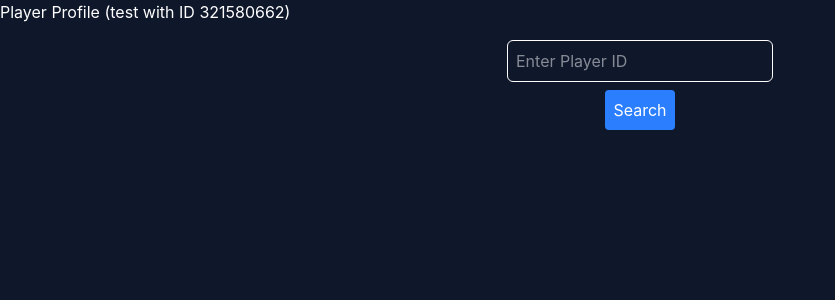
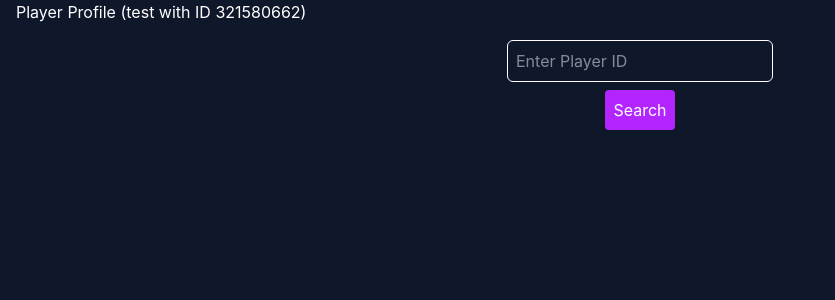
Before and after one commit to ergosumcogito/dota-stats, a React (Vite) app in the folder packages/frontend/: page /player-search in a window 1280 px wide. Shown: the top 300 px of the page, without its empty margins (0-835 px from the left). Built offline with nearby package versions, Linux system fonts and the light colour scheme.

Commit message:
Remove roundness and old colors

```diff
--- a/packages/frontend/src/components/PlayerProfileHeader.jsx
+++ b/packages/frontend/src/components/PlayerProfileHeader.jsx
@@ -1,4 +1,5 @@
 import React from 'react';
+import steamIcon from 'assets/steam.svg'
 
 const PlayerProfileHeader = ({ profileHeaderData }) => {
     if (!profileHeaderData) return null;
@@ -15,7 +16,7 @@ const PlayerProfileHeader = ({ profileHeaderData }) => {
     } = profileHeaderData;
 
     return (
-        <div className="w-full p-4 bg-box rounded-2xl shadow-lg relative overflow-hidden text-white">
+        <div className="w-full p-4 bg-box shadow-lg relative overflow-hidden text-white">
             {/* Hero background image */}
             {heroImage && (
                 <div
@@ -44,7 +45,7 @@ const PlayerProfileHeader = ({ profileHeaderData }) => {
                             rel="noopener noreferrer"
                             className="text-blue-400 hover:underline text-sm"
                         >
-                            View Steam Profile
+                            <img src={steamIcon} alt="Steam" className="w-3 h-3" />
                         </a>
                         <p className="mt-1 text-sm">
                             Rank Tier: {rank_tier || 'N/A'}{' '}
--- a/packages/frontend/src/components/SearchBar.jsx
+++ b/packages/frontend/src/components/SearchBar.jsx
@@ -11,7 +11,7 @@ const SearchBar = ({ value, onChange, onSearch }) => {
                 onChange={onChange}
             />
             <button
-                className="mt-2 p-2 bg-blue-500 text-white rounded"
+                className="mt-2 p-2 bg-primary text-text rounded"
                 onClick={onSearch}
             >
                 Search
--- a/packages/frontend/src/pages/PlayerProfilePage.jsx
+++ b/packages/frontend/src/pages/PlayerProfilePage.jsx
@@ -19,7 +19,7 @@ const PlayerProfilePage = () => {
     };
 
     return (
-        <div>
+        <div className="px-4">
             <h1>Player Profile (test with ID 321580662)</h1>
 
             <SearchBar value={playerId} onChange={(e) => setPlayerId(e.target.value)} onSearch={handleSearch} />
```
